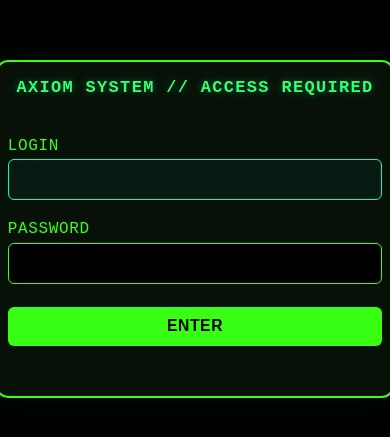
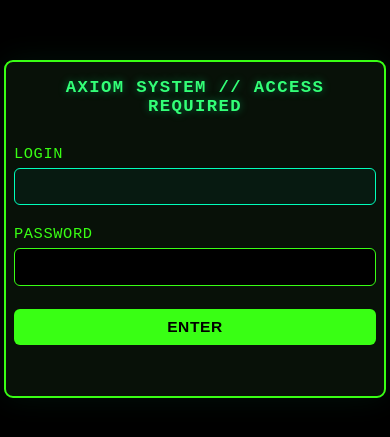
Before and after one commit to Endevor-VIK/not_essential, a plain HTML site: page login.html in a window 390 px wide. Shown: the part 193-630 px from the top of the page. Drawn offline with Linux system fonts and the light colour scheme.

Commit message:
Update login.html

```diff
--- a/login.html
+++ b/login.html
@@ -9,27 +9,41 @@
       background: #000;
       color: #39ff14;
       font-family: 'JetBrains Mono', monospace;
-      height: 100vh;
+      min-height: 100vh;
       margin: 0;
       padding: 0;
+      width: 100vw;
+      box-sizing: border-box;
+    }
+    body {
+      display: flex;
+      align-items: center;
+      justify-content: center;
+      min-height: 100vh;
+      width: 100vw;
     }
     .login-container {
+      width: 100vw;
       min-height: 100vh;
       display: flex;
       flex-direction: column;
       align-items: center;
       justify-content: center;
+      box-sizing: border-box;
+      overflow-x: hidden;
     }
     .login-box {
       background: rgba(10,20,10,0.88);
       border: 2px solid #39ff14;
-      border-radius: 12px;
+      border-radius: 14px;
       padding: 2rem 2.5rem 1.5rem 2.5rem;
       box-shadow: 0 0 32px #00ff9911;
       display: flex;
       flex-direction: column;
       width: 100%;
       max-width: 380px;
+      min-width: 0;
+      box-sizing: border-box;
     }
     .login-title {
       font-size: 1.35rem;
@@ -57,6 +71,8 @@
       margin-bottom: 0.25rem;
       outline: none;
       transition: border 0.2s;
+      width: 100%;
+      box-sizing: border-box;
     }
     input:focus {
       border-color: #00ffbb;
@@ -74,6 +90,7 @@
       letter-spacing: 0.04em;
       cursor: pointer;
       transition: background 0.18s, color 0.18s;
+      width: 100%;
     }
     .login-btn:hover {
       background: #00c977;
@@ -89,14 +106,28 @@
     }
     @media (max-width: 600px) {
       .login-box {
-        padding: 1rem 0.6rem 1rem 0.6rem;
-        max-width: 96vw;
+        padding: 1rem 0.5rem 1rem 0.5rem;
+        max-width: 98vw;
+        border-radius: 9px;
       }
       .login-title {
-        font-size: 1.06rem;
+        font-size: 1.08rem;
+        margin-bottom: 0.8rem;
+      }
+      label {
+        font-size: 0.96rem;
       }
       input, .login-btn {
-        font-size: 0.98rem;
+        font-size: 0.97rem;
+        padding: 0.56rem 0.5rem;
+      }
+    }
+    /* Prevent unwanted horizontal scroll */
+    @media (max-width: 375px) {
+      .login-box {
+        max-width: 99vw;
+        padding-left: 0.2rem;
+        padding-right: 0.2rem;
       }
     }
   </style>
```
